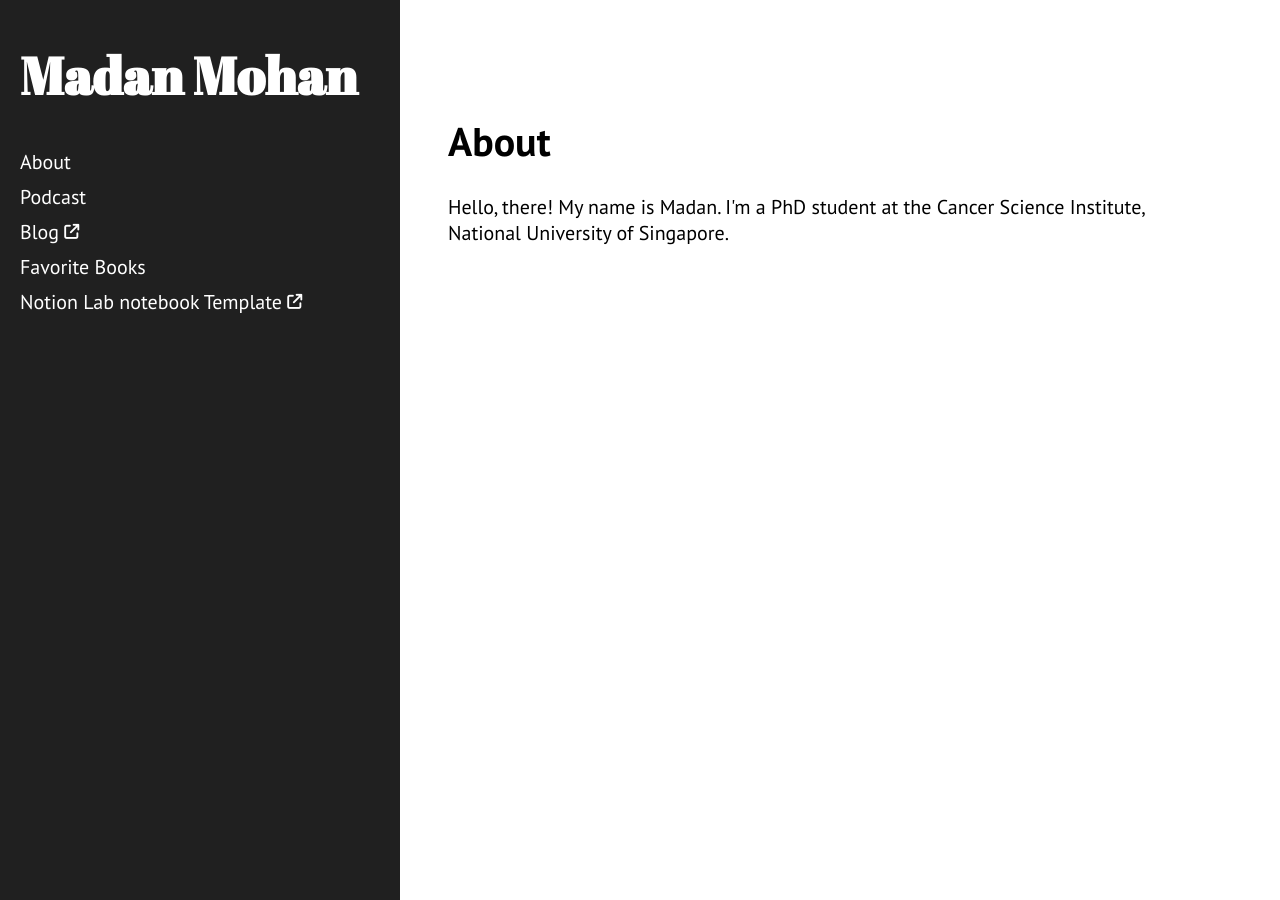
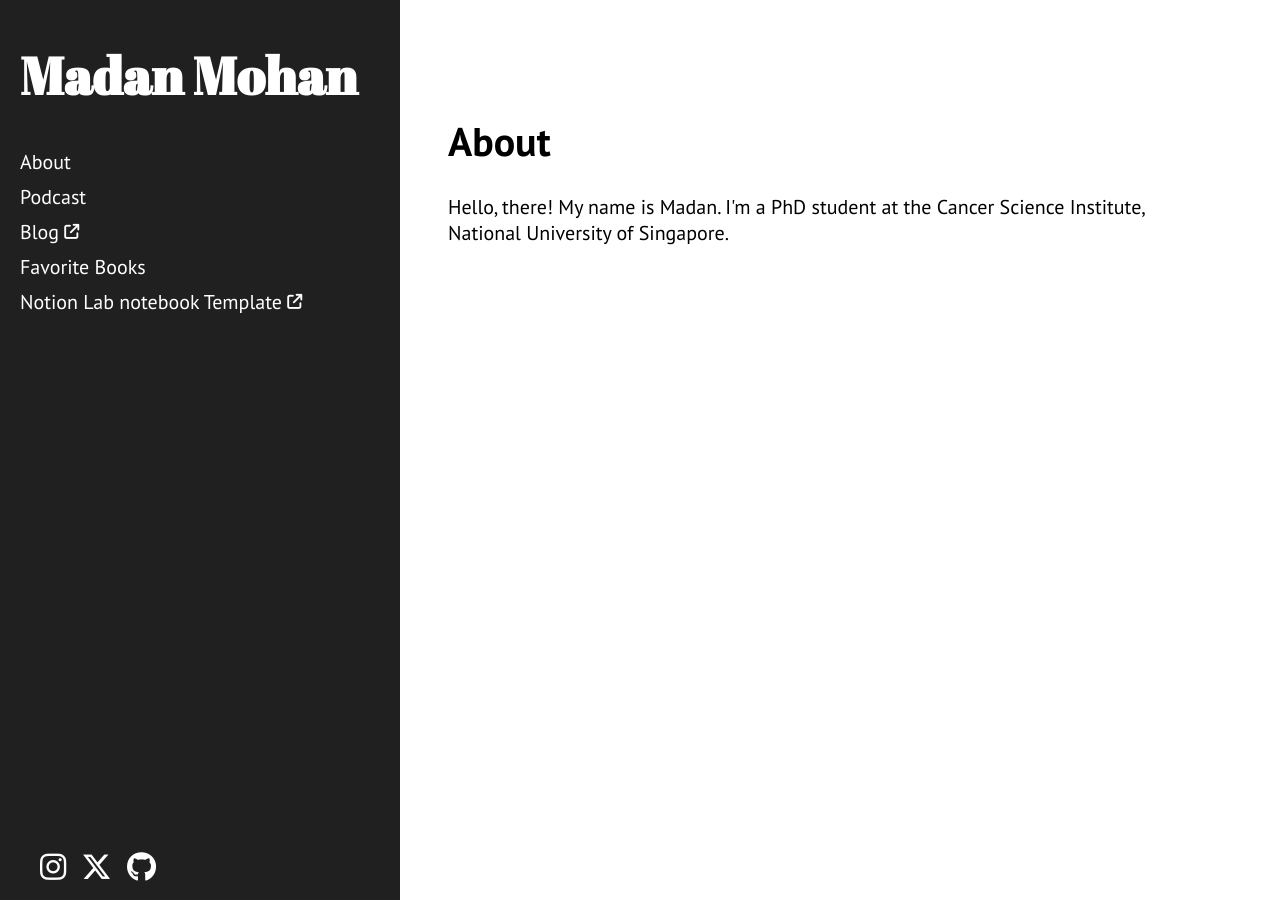
Before and after one commit to madanmohanuk/madanmohanuk.github.io, a Jekyll site: the page built from index.html, in a window 1280 px wide. Built offline with Jekyll 4.4.1, drawn with Linux system fonts in a browser that asks for light colours; nearby versions of some CDN libraries.

Commit message:
Added social icons

```diff
--- a/_includes/sidebar.html
+++ b/_includes/sidebar.html
@@ -14,7 +14,13 @@
       <a class="sidebar-nav-item" href="{% link books.md %}">Favorite Books</a>
 
       <a class="sidebar-nav-item" href="https://mmuk.notion.site/Lab-Notebook-3498238a2fc447068d725eb237a69547" target="_blank">Notion Lab notebook Template <i class="fa-solid fa-arrow-up-right-from-square fa-xs"></i></a>
-
     </nav>
+    <div class="sidebar-footer">
+      <ul>
+        <li> <a class="item" href="https://instagram.com/madanmohanuk?igshid=OGQ5ZDc2ODk2ZA==" target="_blank"><i class="fa-brands fa-instagram fa-xl"></i></a> </li>
+        <li> <a class="item" href="https://twitter.com/madanmohanuk" target="_blank"> <i class="fa-brands fa-x-twitter fa-xl"></i></a> </li>
+        <li> <a class="item" href="https://github.com/madanmohanuk" target="_blank"> <i class="fa-brands fa-github fa-xl"></i> </a> </li>
+      </ul>
+    </div>
   </div>
 </div>
--- a/assets/css/styles.css
+++ b/assets/css/styles.css
@@ -72,6 +72,21 @@
     text-decoration: underline;
   }
 
+  .sidebar-footer {
+    position: absolute;
+    bottom: 0;
+    left: 0;
+  }
+
+  .sidebar-footer ul {
+    list-style-type: none;
+  }
+
+  .sidebar-footer li {
+    display: inline-block;
+    margin-right: 10px; /* add spacing between items */
+  }
+
   /* Container
    *
    * Align the contents of the site above the proper threshold with some margin-fu
@@ -99,7 +114,7 @@
   }
 
 
-  /* flex divs for logos
+  /* flex divs for podcast logos
    */
 
   div.flex-container {
```
Also changed, not shown: 5 other files.
